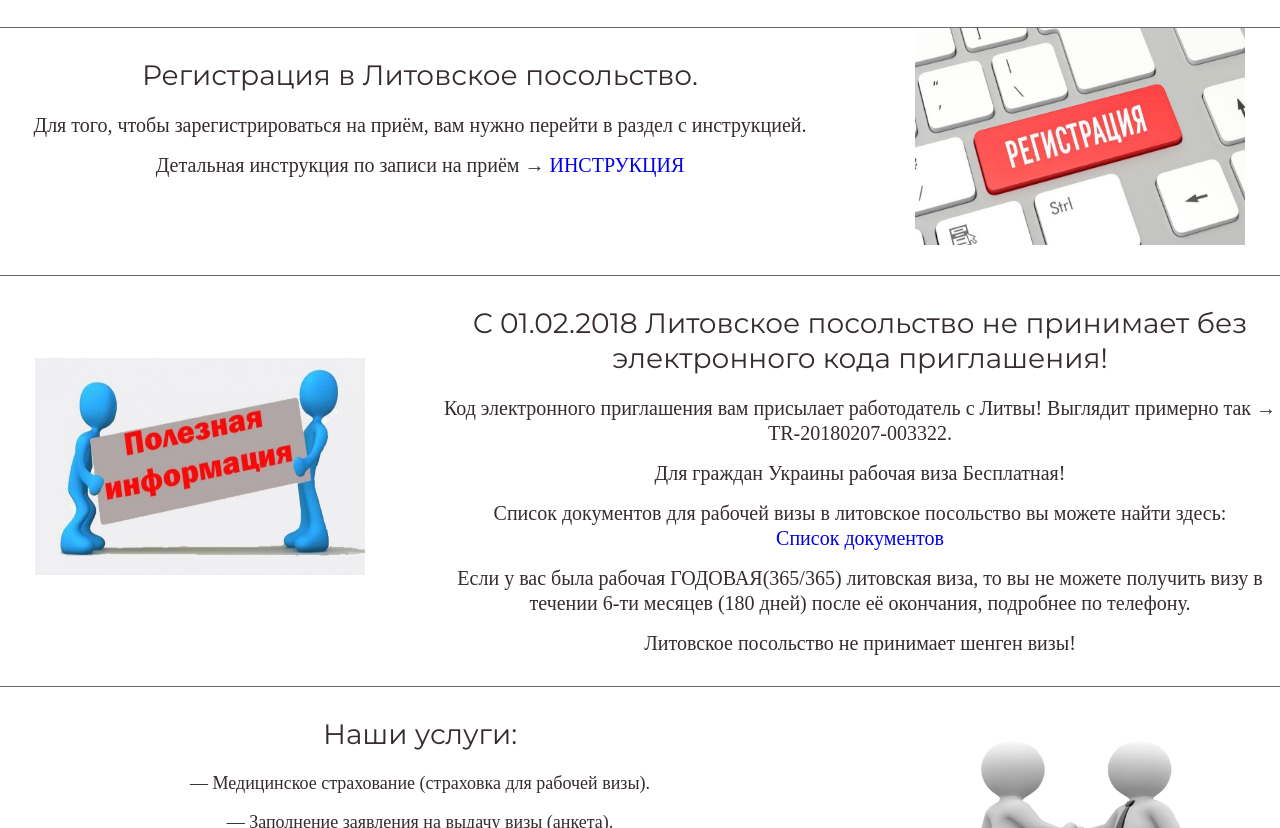
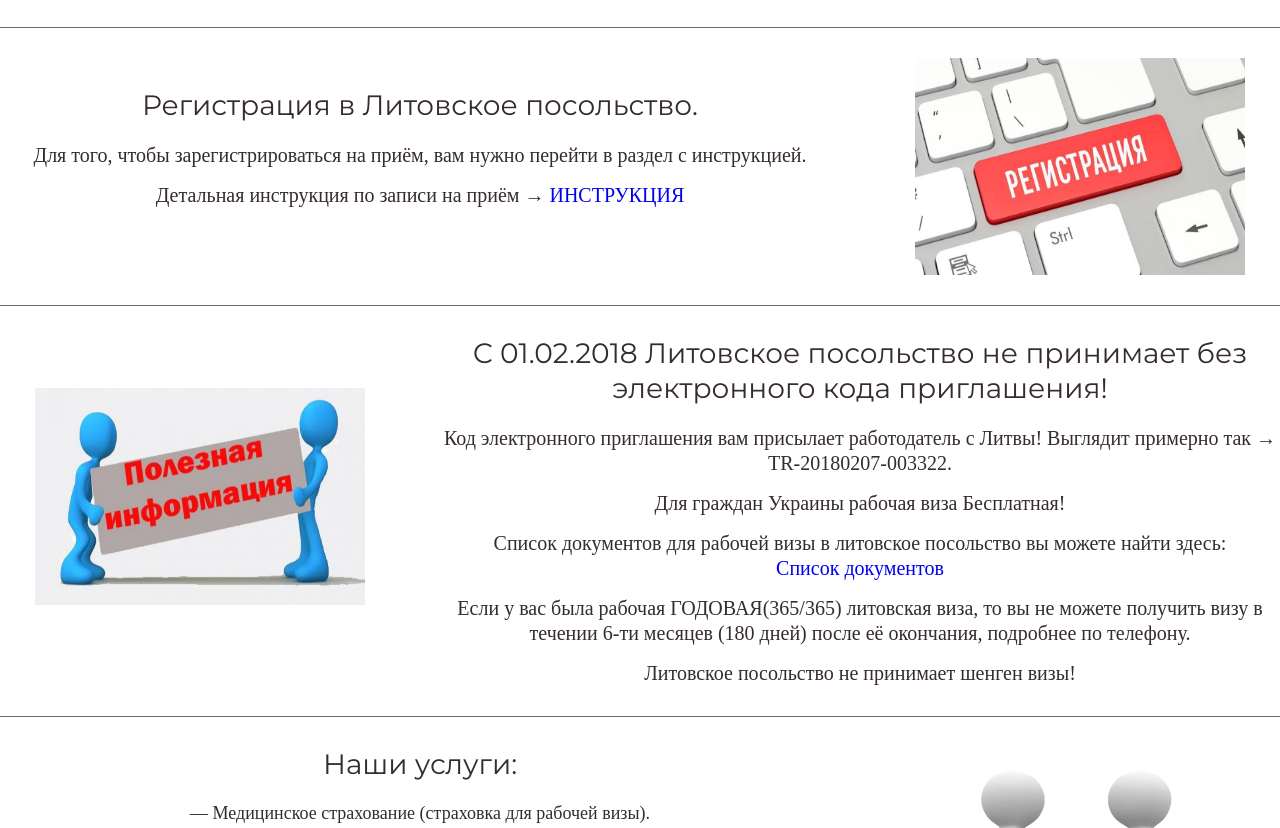
Before and after one commit to antuan159/posolstvo, a website: page src/index.html in a window 1280 px wide. Shown: the part 938-1766 px from the top of the page. Drawn offline with nearby package versions, Linux system fonts and the light colour scheme; files that its build step writes are made by us from their sources; a web font is replaced by a local one.

Commit message:
add padding

```diff
--- a/src/scss/common-section/_common-section.scss
+++ b/src/scss/common-section/_common-section.scss
@@ -1,6 +1,9 @@
 .common-section {
   @extend %section;
-  &:last-child{
+  &:nth-child(2) {
+    padding-top: 30px;
+  }
+  &:last-child {
     padding-top: 30px;
   }
 }
```
Also changed, not shown: build/css/style.css.
